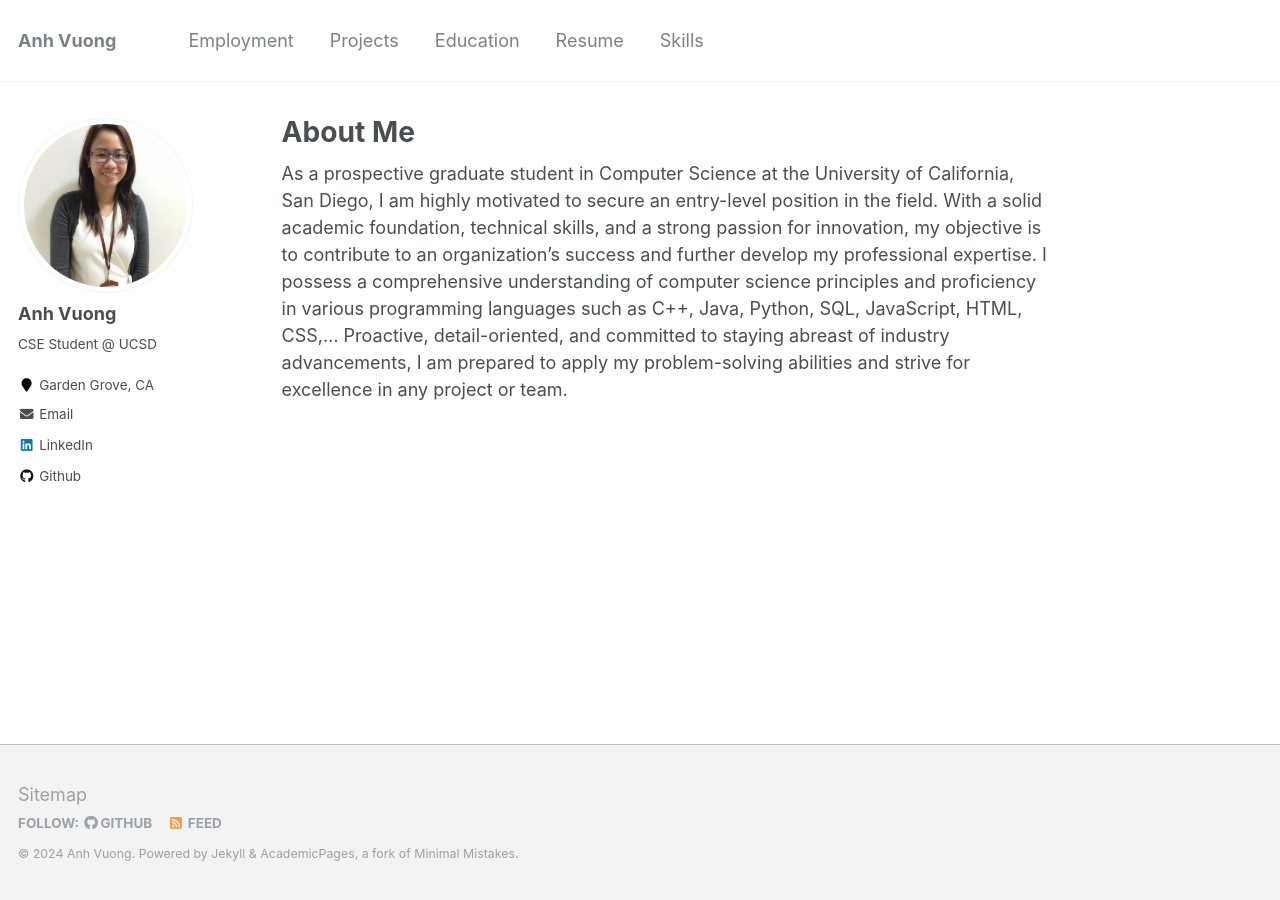
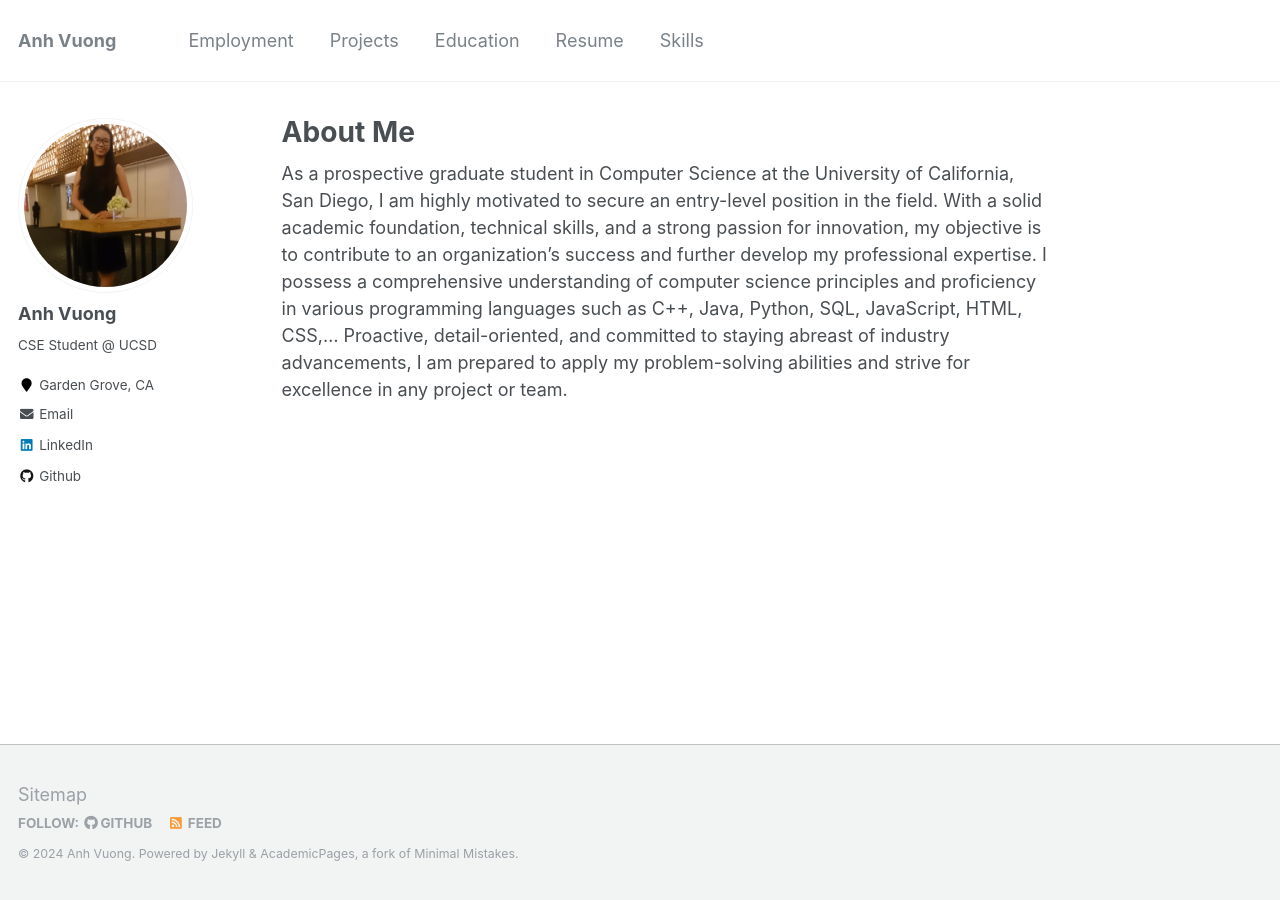
Before and after one commit to ahvuong/ahvuong.github.io, a Jekyll site: the page built from _pages/about.md, in a window 1280 px wide. Built offline with Jekyll 4.4.1, drawn with Linux system fonts in a browser that asks for light colours.

Commit message:
Change bio picture

```diff
--- a/_config.yml
+++ b/_config.yml
@@ -81,7 +81,7 @@ analytics:
 # Site Author
 author:
   name             : "Anh Vuong"
-  avatar           : "mypicture.jpg"
+  avatar           : "AV.jfif"
   bio              : "CSE Student @ UCSD"
   location         : "Garden Grove, CA"
   employer         :
```
Also changed, not shown: images/AV.jfif (added).
